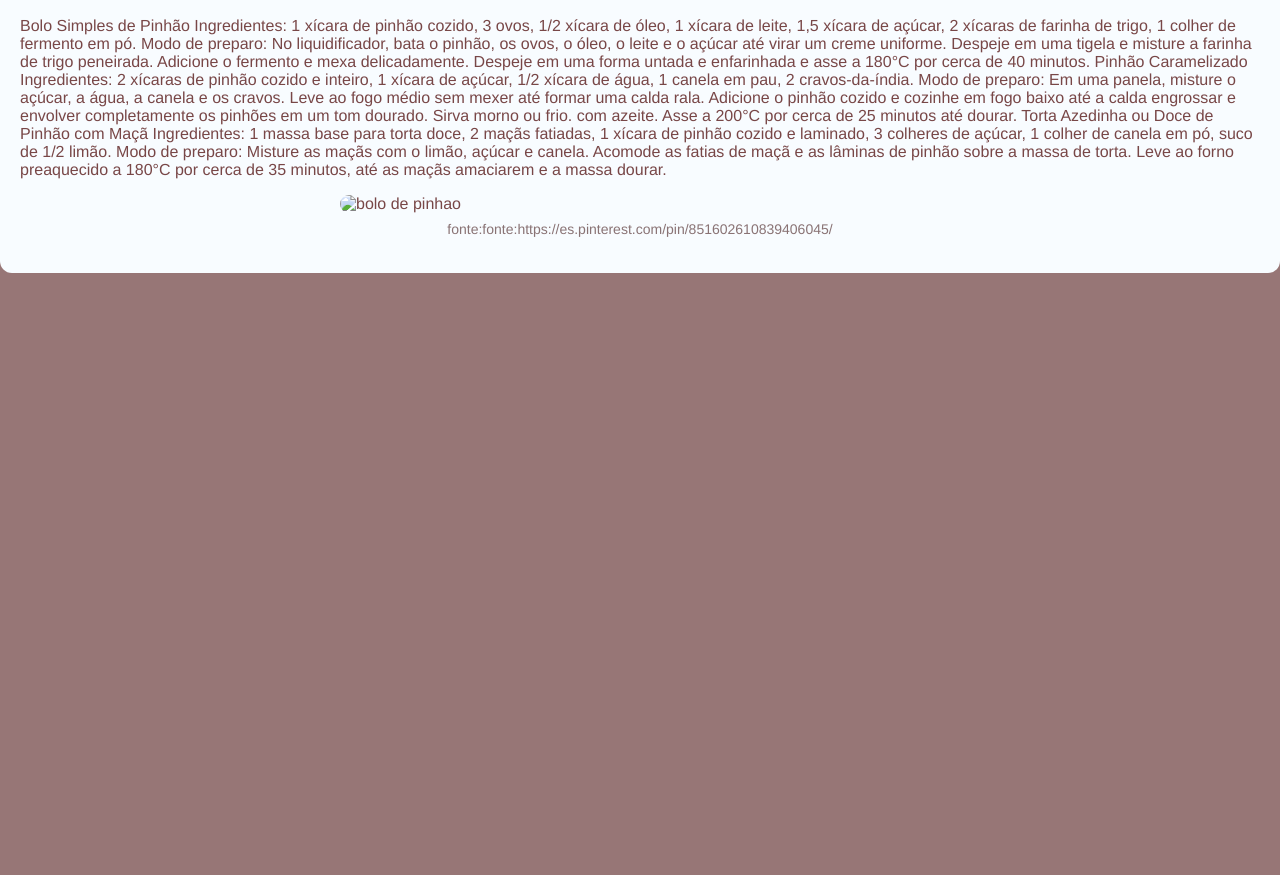
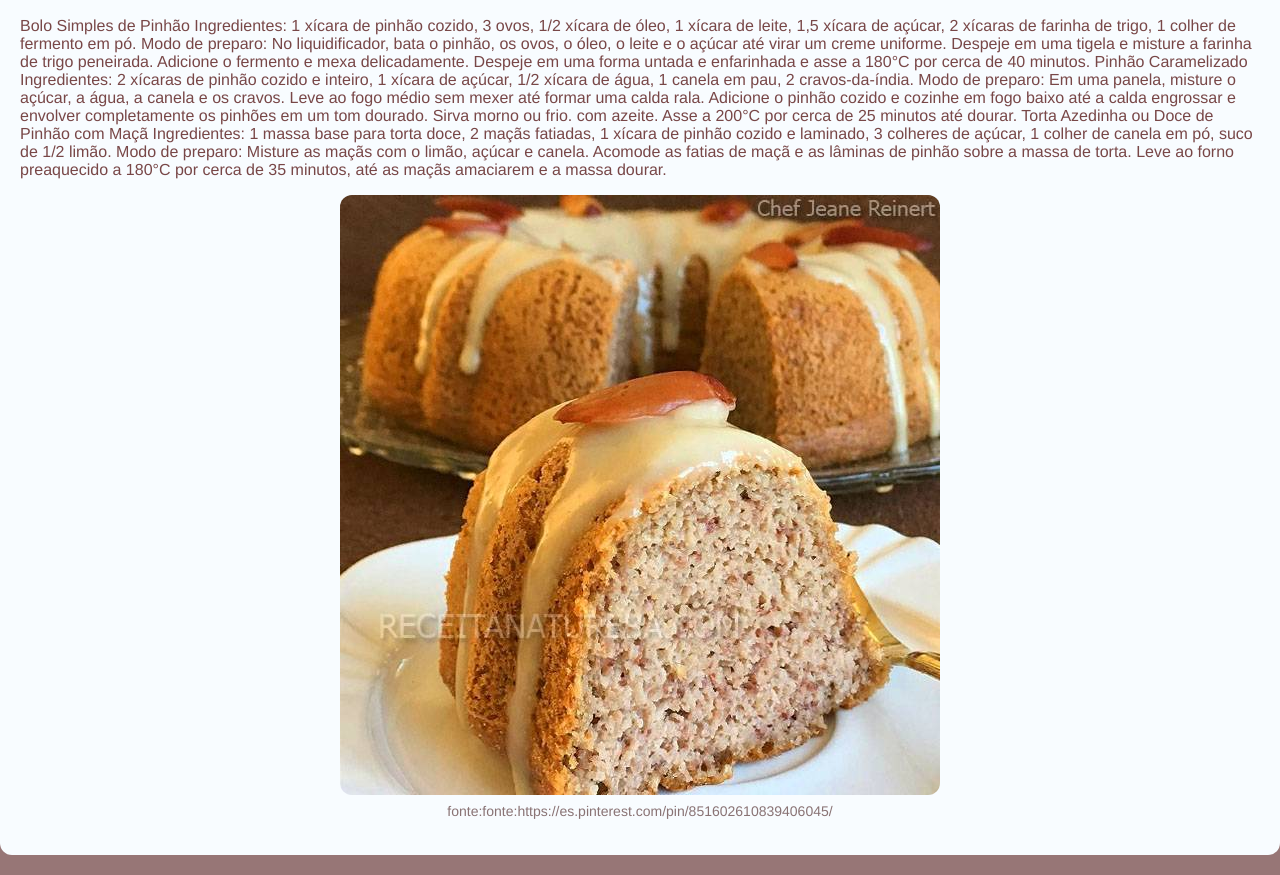
Before and after one commit to paolanegrellomelo-droid/receitas-com-pinhao, a plain HTML site: page index.html in a window 1280 px wide. Shown: the part 3312-4187 px from the top of the page. Before the commit the page ends 3605 px from the top, so only its background shows below. Drawn offline with Linux system fonts and the light colour scheme.

Commit message:
arrumei a imagem

```diff
--- a/index.html
+++ b/index.html
@@ -5,7 +5,8 @@
     <meta charset="UTF-8">
     <meta name="viewport" content="width=device-width, initial-scale=1.0">
     <title>Receitas Com Pinhao</title>
-    <link rel="stylesheet" href="style.css" </head>
+    <link rel="stylesheet" href="style.css">
+</head>
 
 <body>
     <header>
@@ -221,7 +222,7 @@
 
         </p2>
         <figure>
-            <img src="imagem2.jpeg" alt="bolo de pinhao">
+            <img src="imagem2.jpg" alt="bolo de pinhao">
             <figcaption>
                 fonte:fonte:https://es.pinterest.com/pin/851602610839406045/
             </figcaption>
--- a/style.css
+++ b/style.css
@@ -1,7 +1,7 @@
 body {
     background-color: rgba(116, 71, 71, 0.74);
     color: rgba(95, 35, 35, 0.836);
-    font-family: 'Franklin Gothic Medium', 'Arial Narrow', Arial, sans-serif;
+    font-family:  Arial Arial, Helvetica, sans-serif;
     margin: 0%;
 }
 
```
